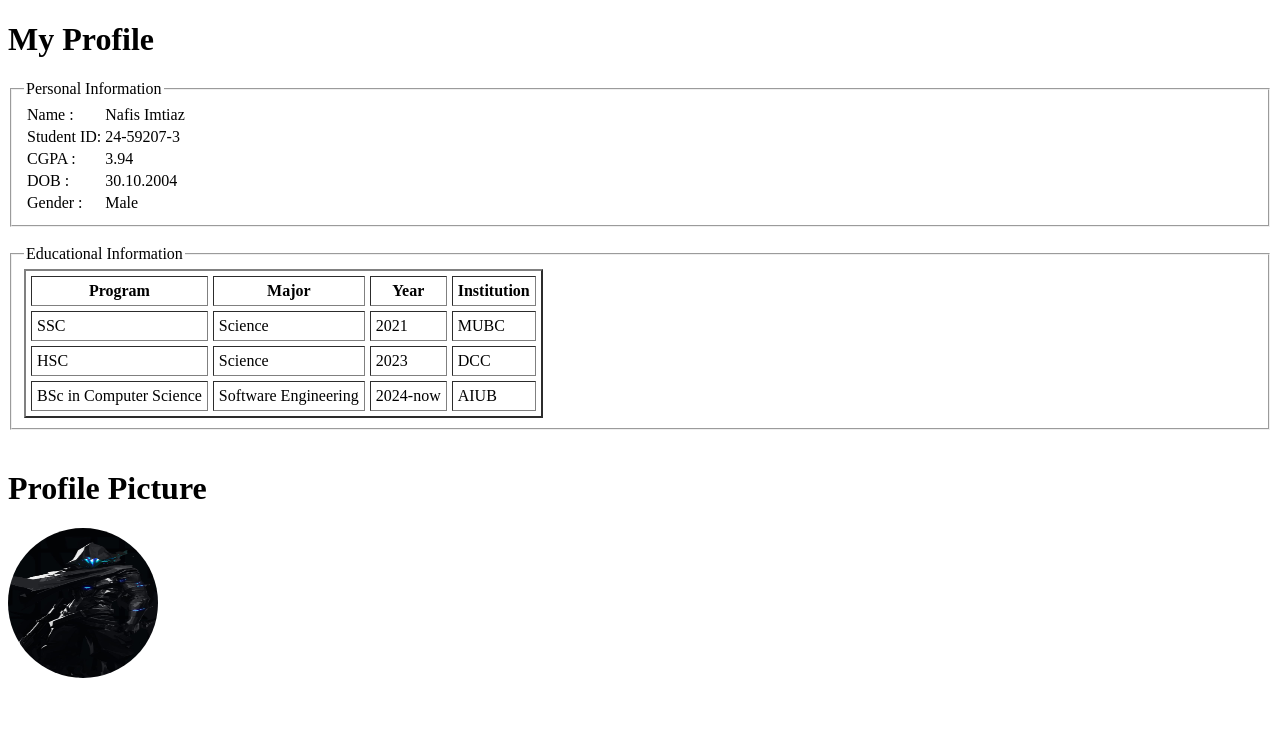
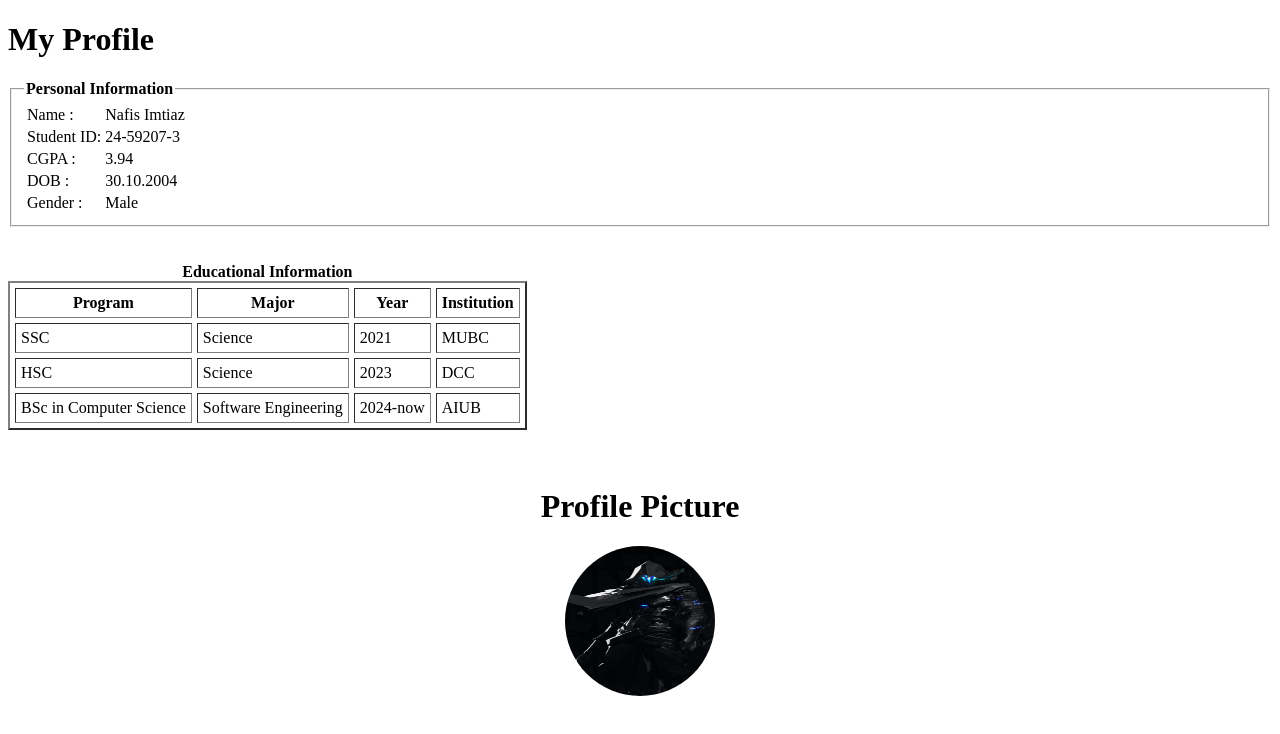
Before and after one commit to Anorak50/WebTech_Fall-2026-27, a plain HTML site: page Mid/Theory1 (HTML)/Myprofile.html in a window 1280 px wide. Drawn offline with Linux system fonts and the light colour scheme.

Commit message:
caption of table added and picture centered

```diff
--- a/Mid/Theory1 (HTML)/Myprofile.html
+++ b/Mid/Theory1 (HTML)/Myprofile.html
@@ -6,11 +6,10 @@
     <title>My Profile</title>
 </head>
 <body>
-    <!-- <img src="Yolo21.png" height="100px" width="100px" alt="Yolo21">  -->
         <h1> My Profile </h1>
         <form>
             <fieldset>
-                <legend> Personal Information </legend>
+                <legend> <b>Personal Information</b> </legend>
                <table>
                 <tr>
                     <td>  Name :  </td>
@@ -40,10 +39,10 @@
                </table>
             </fieldset>
  <br>
+ <br>
 
-<fieldset>
-    <legend> Educational Information </legend>
     <table border="2" cellpadding="5" cellspacing="5">
+        <caption> <b> Educational Information </b> </caption>
       <tr>
         <th> Program </th>
         <th> Major </th>
@@ -69,11 +68,13 @@
         <td> AIUB </td>
       </tr>
     </table>
-</fieldset>
 <br>
+<br>
+<center>
 <h1> Profile Picture</h1>
 <img src=pic.jpg height="150px" width="150px" style="border-radius: 50%;">
-<!-- here border radius is applied with help of AI -->
+</center>
+<!-- here border radius and centering is applied with help of AI -->
 </form>
 </body>
 </html>
```
